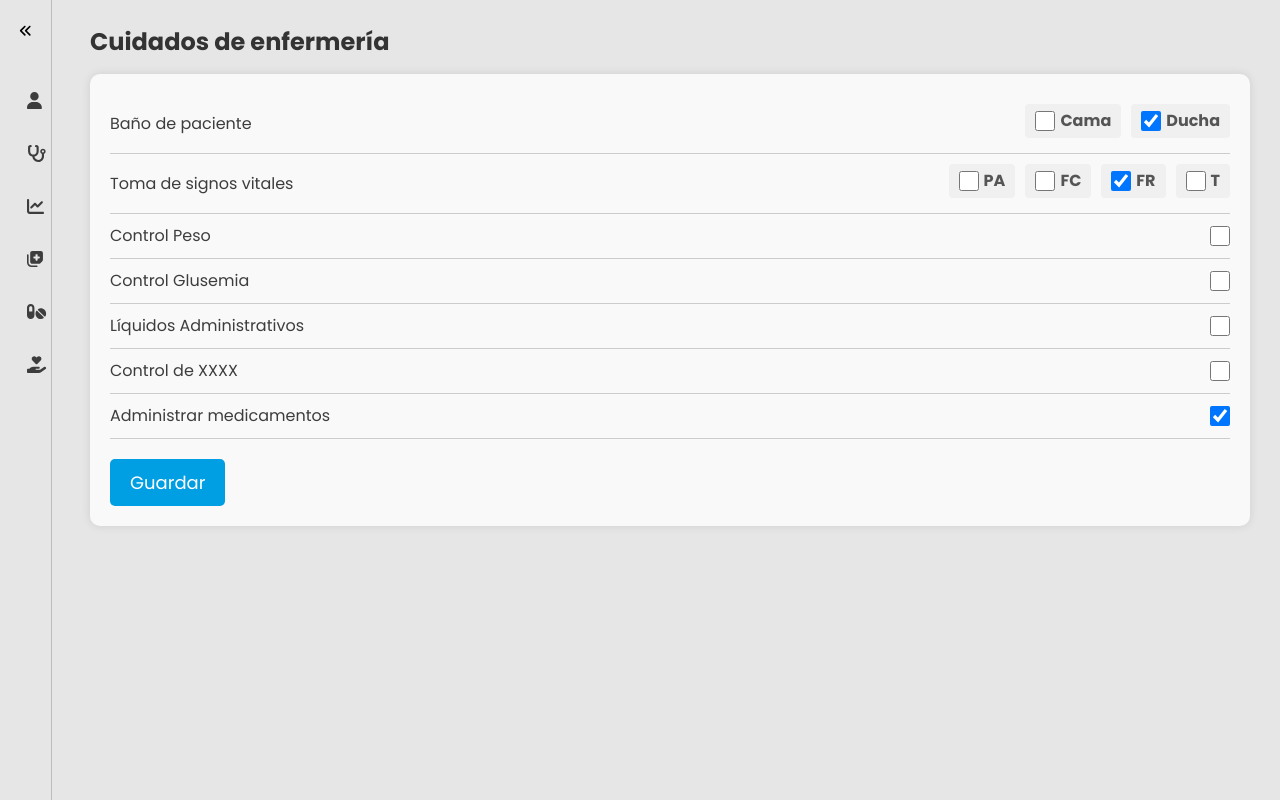
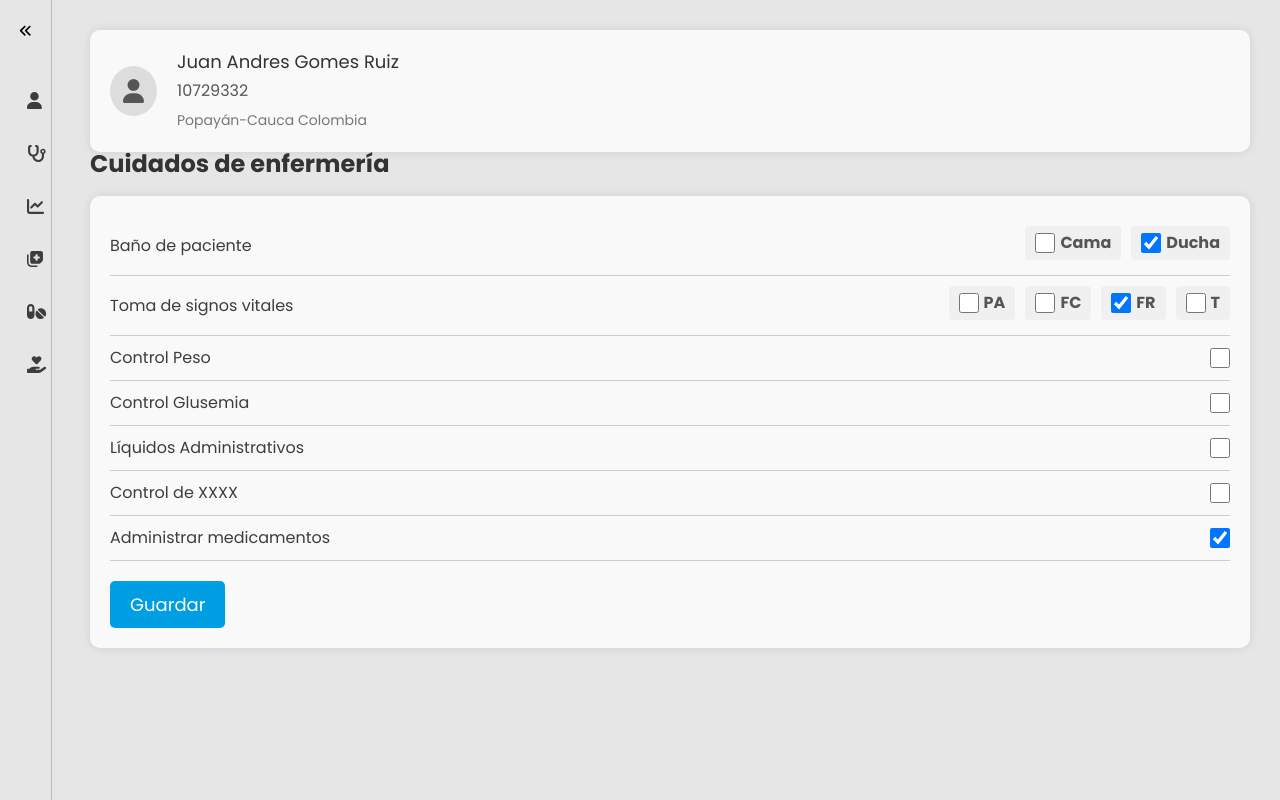
Before and after one commit to FelipeATX056/AppGeri-trico, a React (Vite) app: page / in a window 1280 px wide. Built offline with nearby package versions, Linux system fonts and the light colour scheme.

Commit message:
ComponentInformation

```diff
--- /dev/null
+++ b/src/css/PInformation.css
@@ -0,0 +1,65 @@
+/* Importación de la fuente Poppins */
+@import url('https://fonts.googleapis.com/css2?family=Poppins:wght@300;400;600&display=swap');
+
+/* Estilos generales */
+* {
+  margin: 0;
+  padding: 0;
+  box-sizing: border-box;
+  font-family: 'Poppins', sans-serif;
+}
+
+/* Contenedor principal */
+.profilee-card {
+  background-color: #f9f9f9;
+  border-radius: 10px;
+  padding: 20px;
+  box-shadow: 0 0 10px rgba(0, 0, 0, 0.1);
+  display: flex;
+  align-items: center;
+  width: 100%; /* Asegura que ocupe todo el ancho */
+}
+
+/* Estilos del icono de perfil */
+.profile-icon {
+  width: 50px;
+  height: 50px;
+  border-radius: 50%;
+  background-color: #ddd;
+  display: flex;
+  justify-content: center;
+  align-items: center;
+  margin-right: 20px;
+  font-size: 24px;
+  color: #555;
+}
+
+/* Estilos de la información de perfil */
+.profile-info {
+  display: flex;
+  flex-direction: column;
+  width: 100%; /* Asegura que ocupe todo el ancho */
+}
+
+/* Estilos del nombre de perfil */
+.profile-name {
+  font-size: 18px;
+  color: #333;
+  margin-bottom: 5px;
+  text-align: left; /* Alinea el texto a la izquierda */
+}
+
+/* Estilos del ID de perfil */
+.profile-id {
+  font-size: 16px;
+  color: #555;
+  margin-bottom: 5px;
+  text-align: left; /* Alinea el texto a la izquierda */
+}
+
+/* Estilos de la ubicación de perfil */
+.profile-location {
+  font-size: 14px;
+  color: #777;
+  text-align: left; /* Alinea el texto a la izquierda */
+}
--- a/src/css/SideBar.css
+++ b/src/css/SideBar.css
@@ -10,7 +10,7 @@
   --accent-clr: #009ee2; /* Color de acento */
 }
 
-//* Estilos generales */
+/* Estilos generales */
 * {
   margin: 0;
   padding: 0;
--- /dev/null
+++ b/src/geriatrico/components/profile-information/PInformation.jsx
@@ -0,0 +1,21 @@
+import React from 'react';
+import { FontAwesomeIcon } from '@fortawesome/react-fontawesome';
+import { faUser } from '@fortawesome/free-solid-svg-icons';
+import "../../../css/PInformation.css";
+
+function PInformation() {
+  return (
+    <div className="profilee-card">
+      <div className="profile-icon">
+        <FontAwesomeIcon icon={faUser} />
+      </div>
+      <div className="profile-info">
+        <div className="profile-name">Juan Andres Gomes Ruiz</div>
+        <div className="profile-id">10729332</div>
+        <div className="profile-location">Popayán-Cauca Colombia</div>
+      </div>
+    </div>
+  );
+}
+
+export default PInformation;
--- a/src/geriatrico/page/CuidadosPage.jsx
+++ b/src/geriatrico/page/CuidadosPage.jsx
@@ -1,6 +1,7 @@
 import React, { useState } from 'react';
 import '../../css/Cuidados.css';
 import SideBar from '../components/SideBar/SideBar';
+import PInformation from '../components/profile-information/PInformation';
 
 
 function CuidadoPage() {
@@ -18,6 +19,7 @@ function CuidadoPage() {
     <div className="main-container">
       <SideBar />
       <div className="content">
+        <PInformation/>
         <h2>Cuidados de enfermería</h2>
         <div className="cuidado-card">
           <div className="cuidado-item">
--- a/src/geriatrico/page/DiagnosticPage.jsx
+++ b/src/geriatrico/page/DiagnosticPage.jsx
@@ -1,6 +1,7 @@
 import React, { useState } from 'react';
 import '../../css/Diagnostic.css';
 import SideBar from '../components/SideBar/SideBar';
+import PInformation from '../components/profile-information/PInformation';
 
 function DiagnosticPage() {
     const [showModal, setShowModal] = useState(false);
@@ -17,6 +18,7 @@ function DiagnosticPage() {
       <div className="main-container">
         <SideBar/>
         <div className="content">
+          <PInformation/>
           <h2>Diagnóstico</h2>
           <div className="diagnostic-card">
             <div className="section">
--- a/src/geriatrico/page/InventoryPage.jsx
+++ b/src/geriatrico/page/InventoryPage.jsx
@@ -3,6 +3,7 @@ import '../../css/Inventory.css';
 import { FontAwesomeIcon } from '@fortawesome/react-fontawesome';
 import { faPills, faBox } from '@fortawesome/free-solid-svg-icons';
 import SideBar from '../components/SideBar/SideBar';
+import PInformation from '../components/profile-information/PInformation';
 
 
   function InventoryPage() {
@@ -17,6 +18,7 @@ import SideBar from '../components/SideBar/SideBar';
       <div className="main-container">
         <SideBar /> {/* Renderiza el Sidebar aquí */}
         <div className="content">
+        <PInformation/> {/* Renderiza el PerfilInfomracion aquí */}
           <h2>Inventario</h2>
           <div className="inventory">
             <div className="inventory-card">
```
